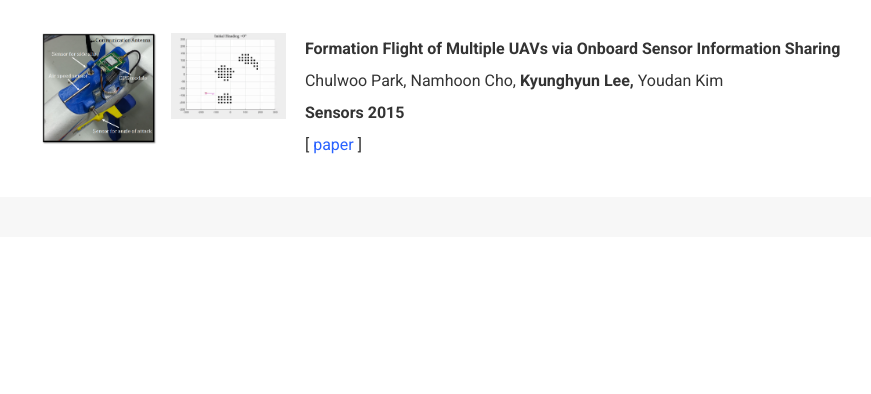
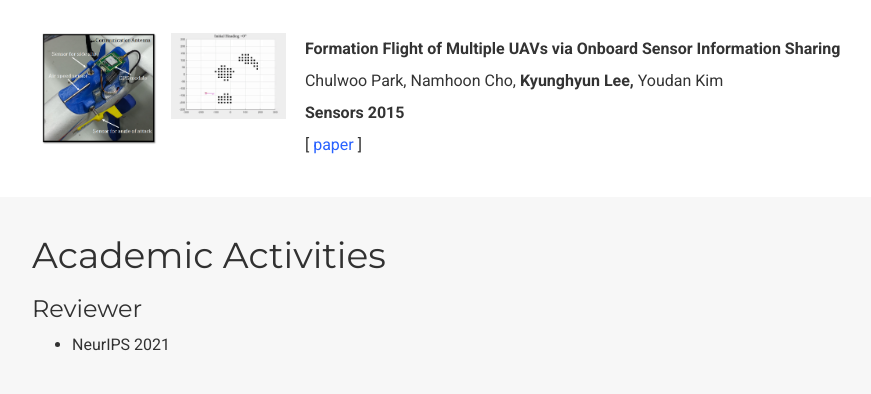
Before and after one commit to KyunghyunLee/KyunghyunLee.github.io, a Flask app: page / in a window 1280 px wide. Shown: the part 1804-2198 px from the top of the page, without its empty margins (23-894 px from the left). Before the commit the page ends 1958 px from the top, so only its background shows below. Run offline with Flask 2, Linux system fonts and the light colour scheme; some libraries are stand-ins or nearby versions.

Commit message:
add academic activities

```diff
--- a/templates/_index.html
+++ b/templates/_index.html
@@ -383,6 +383,17 @@
       </div>
     </section>
     <section class="home-section wg-papers" id="papers" style="padding: 20px 0 20px 0;">
+      <div class="container">
+        <div class="row">
+          <div class="col-lg-12">
+            <h1>Academic Activities</h1>
+            <h2 id="reviewer">Reviewer</h2>
+            <ul>
+              <li>NeurIPS 2021</li>
+            </ul>
+          </div>
+        </div>
+      </div>
     </section>
   </body>
 </html>
```
Also changed, not shown: build_index.py (+7 -1 lines), index.html (+11 -0 lines).
